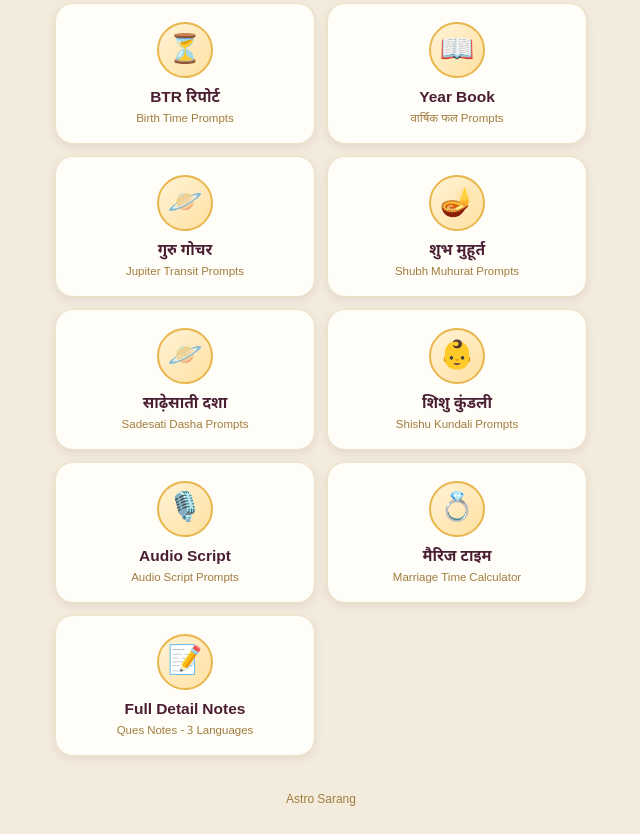
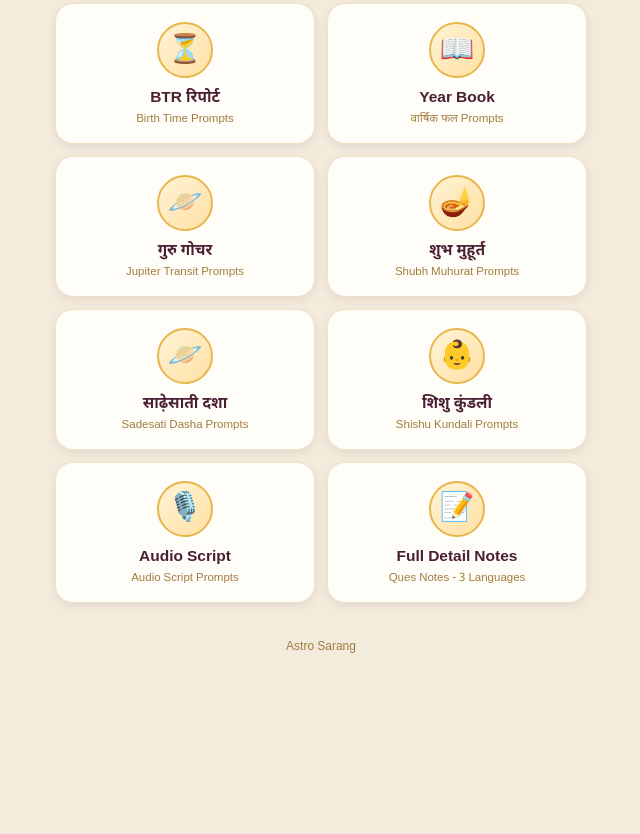
Before and after one commit to AstroSarang/astro-app-tools, a plain HTML site: page folder-template.html in a window 1280 px wide. Shown: the part 1780-2614 px from the top of the page, without its empty margins (319-959 px from the left). After the commit the page ends 2461 px from the top, so only its background shows below. Drawn offline with Linux system fonts and the light colour scheme.

Commit message:
Move Marriage Time card: from prompts grid (folder-template) to Other Tools section in index.html, before Keep Notes

```diff
--- a/folder-template.html
+++ b/folder-template.html
@@ -59,7 +59,6 @@
       <a class="card" href="https://astrosarang.github.io/astro-app-tools/propmts/sadesati-dasha.html"><div class="icon">🪐</div><h3>साढ़ेसाती दशा</h3><small>Sadesati Dasha Prompts</small></a>
       <a class="card" href="https://astrosarang.github.io/astro-app-tools/propmts/shishu-kundali.html"><div class="icon">👶</div><h3>शिशु कुंडली</h3><small>Shishu Kundali Prompts</small></a>
       <a class="card" href="https://astrosarang.github.io/astro-app-tools/propmts/audio-script-prompt.html"><div class="icon">🎙️</div><h3>Audio Script</h3><small>Audio Script Prompts</small></a>
-      <a class="card" href="https://astrosarang.github.io/astro-app-tools/tools/marriage-time.html"><div class="icon">💍</div><h3>मैरिज टाइम</h3><small>Marriage Time Calculator</small></a>
       <a class="card" href="https://astrosarang.github.io/astro-app-tools/propmts/full-detail-notes.html"><div class="icon">📝</div><h3>Full Detail Notes</h3><small>Ques Notes - 3 Languages</small></a>
     </div>
 
```
Also changed, not shown: index.html (+1 -0 lines).
